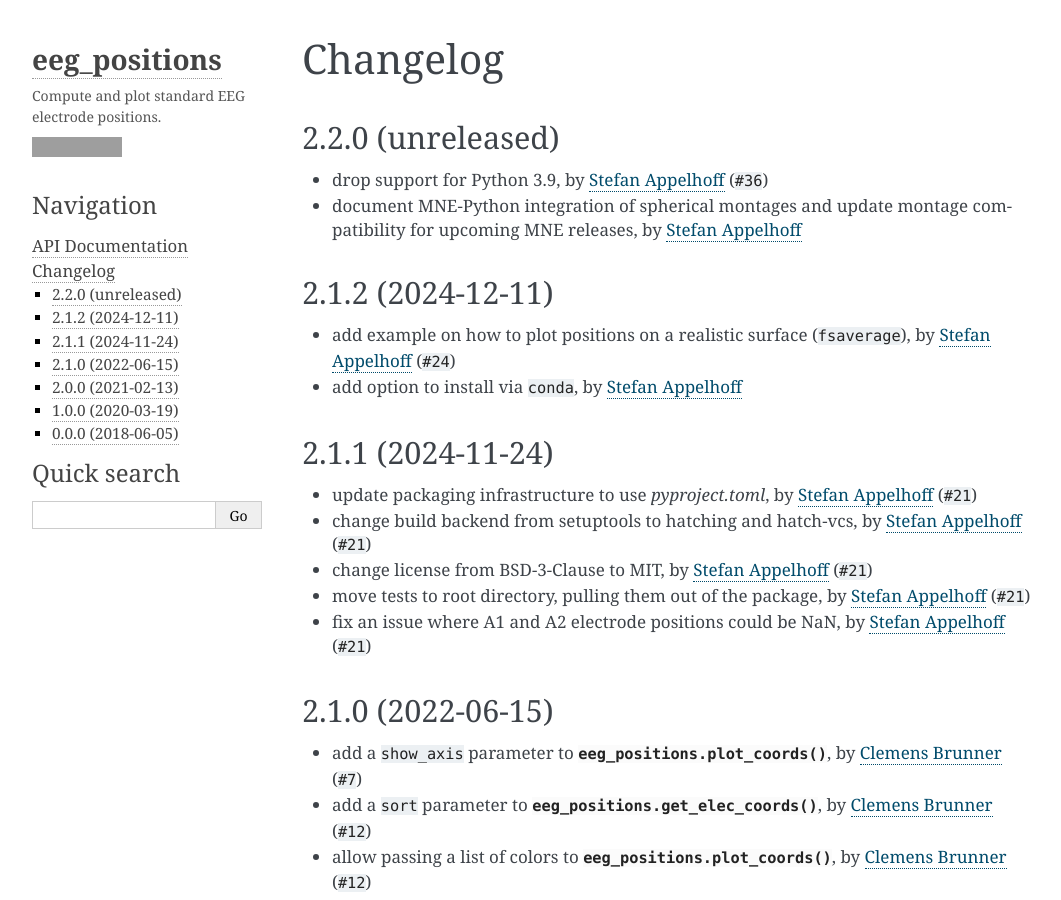
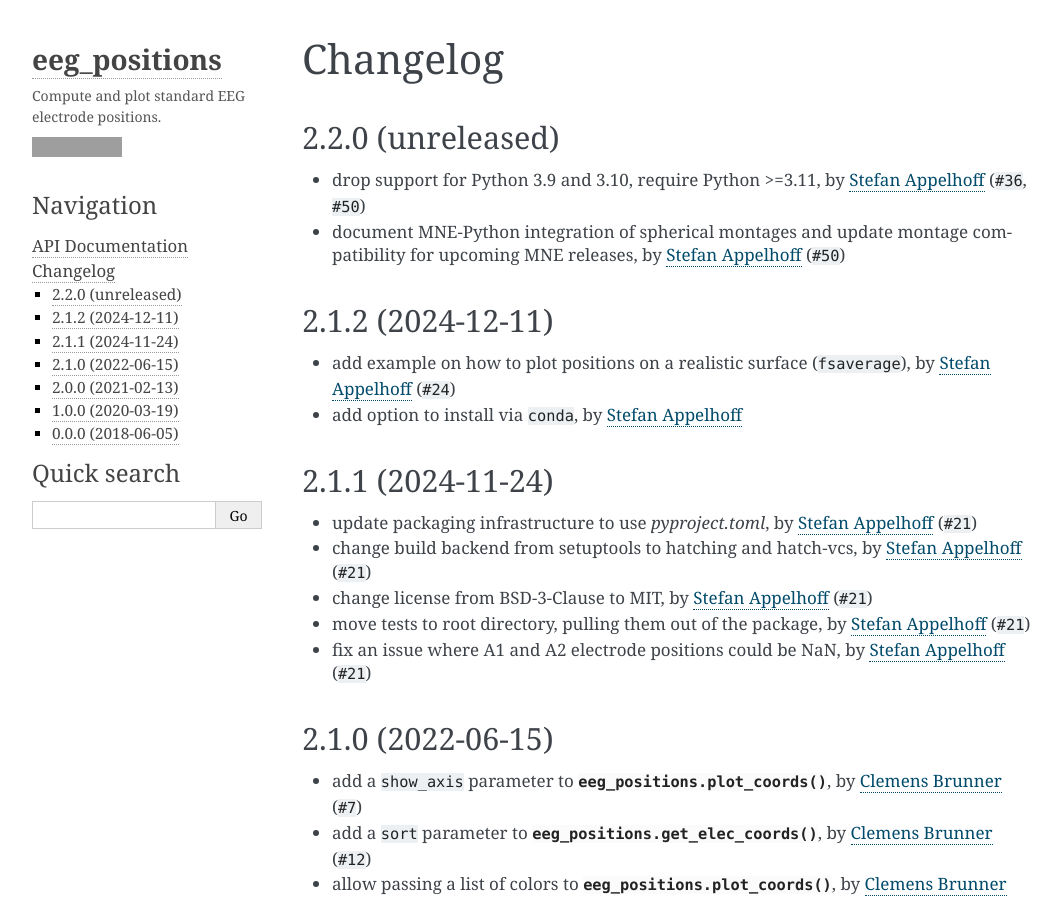
Before and after one commit to sappelhoff/eeg_positions, a Sphinx documentation site: the page built from docs/changes.rst, in a window 1280 px wide and 900 px high. Shown: the whole window, without its empty margins (98-1159 px from the left). Built offline with Sphinx 7.4.7, drawn with Linux system fonts in a browser that asks for light colours; pages that are not in the unit, such as notebooks, are missing from menus; the version number could not be read and is left out; cross-references to code outside the pages are shown as plain code; grey boxes are pictures that could not be loaded.

Commit message:
bump Python to >=3.11, update test matrix and pre-commit hooks

```diff
--- a/docs/changes.rst
+++ b/docs/changes.rst
@@ -6,8 +6,8 @@ Changelog
 
 2.2.0 (unreleased)
 ------------------
-- drop support for Python 3.9, by `Stefan Appelhoff`_ (:github:`#36`)
-- document MNE-Python integration of spherical montages and update montage compatibility for upcoming MNE releases, by `Stefan Appelhoff`_
+- drop support for Python 3.9 and 3.10, require Python >=3.11, by `Stefan Appelhoff`_ (:github:`#36`, :github:`#50`)
+- document MNE-Python integration of spherical montages and update montage compatibility for upcoming MNE releases, by `Stefan Appelhoff`_ (:github:`#50`)
 
 2.1.2 (2024-12-11)
 ------------------
```
Also changed, not shown: pyproject.toml (+8 -8 lines), .pre-commit-config.yaml, 2 other files.
